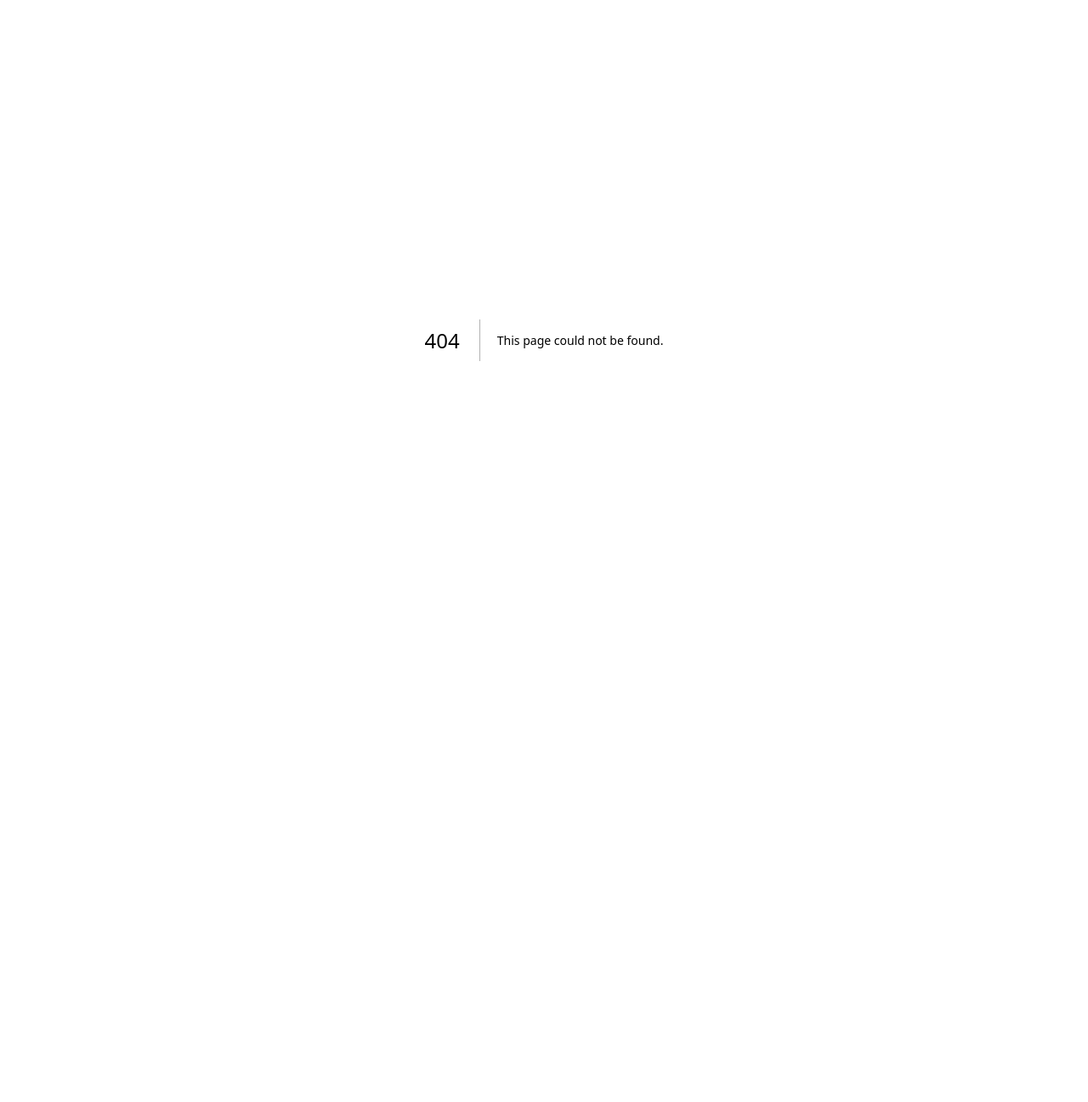
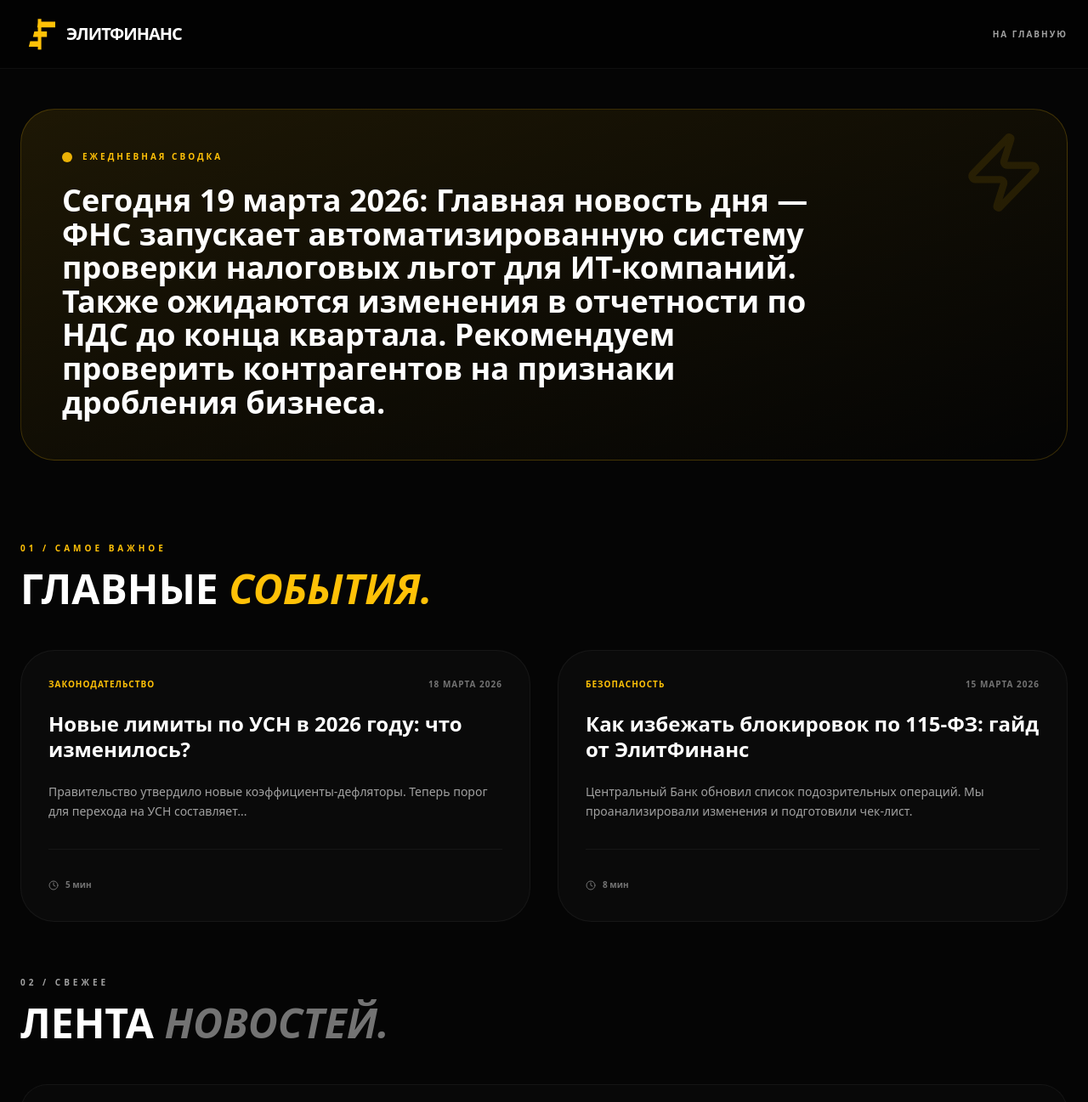
Before and after one commit to VARONA12/Buhsaitaccounting-portal, a Next.js app: page /news in a window 1280 px wide. Before the commit this address had no page. Shown: the top 1297 px of the page at 85% size. Before the commit the page ends 800 px from the top, so only its background shows below. Built offline with nearby package versions, Linux system fonts and the light colour scheme.

Commit message:
feat: replace 'Consultation' nav links with 'News' and add new /news page with AIO summary

```diff
--- /dev/null
+++ b/src/app/news/page.tsx
@@ -0,0 +1,176 @@
+"use client";
+
+import { motion } from "framer-motion";
+import Link from "next/link";
+import React, { useState } from "react";
+import {
+  Building,
+  ArrowLeft,
+  Clock,
+  ChevronRight,
+  Zap,
+  TrendingUp,
+  FileText
+} from "lucide-react";
+import { Logo } from "@/components/Logo";
+
+// Mock Data for News
+const DAILY_SUMMARY = "Сегодня 19 марта 2026: Главная новость дня — ФНС запускает автоматизированную систему проверки налоговых льгот для ИТ-компаний. Также ожидаются изменения в отчетности по НДС до конца квартала. Рекомендуем проверить контрагентов на признаки дробления бизнеса.";
+
+const IMPORTANT_NEWS = [
+  {
+    id: "1",
+    title: "Новые лимиты по УСН в 2026 году: что изменилось?",
+    date: "18 Марта 2026",
+    category: "Законодательство",
+    desc: "Правительство утвердило новые коэффициенты-дефляторы. Теперь порог для перехода на УСН составляет...",
+    time: "5 мин"
+  },
+  {
+    id: "2",
+    title: "Как избежать блокировок по 115-ФЗ: гайд от ЭлитФинанс",
+    date: "15 Марта 2026",
+    category: "Безопасность",
+    desc: "Центральный Банк обновил список подозрительных операций. Мы проанализировали изменения и подготовили чек-лист.",
+    time: "8 мин"
+  }
+];
+
+const FRESH_NEWS = [
+  {
+    id: "3",
+    title: "Продление сроков подачи деклараций для малого бизнеса",
+    date: "Сегодня",
+    category: "ФНС",
+    desc: "Спецпредложение для ИП: новые сроки и упрощенная форма подачи документов.",
+    time: "2 мин"
+  },
+  {
+    id: "4",
+    title: "Цифровой рубль для бизнеса: первые шаги и преимущества",
+    date: "Вчера",
+    category: "Финтех",
+    desc: "Разбираемся, как новая форма валюты повлияет на расчеты с контрагентами.",
+    time: "4 мин"
+  }
+];
+
+export default function NewsPage() {
+  return (
+    <div className="min-h-screen bg-[#050505] text-white font-sans selection:bg-primary/30 selection:text-primary">
+      {/* Header */}
+      <nav className="fixed top-0 left-0 w-full z-[100] border-b border-white/[0.05] bg-black/50 backdrop-blur-2xl">
+        <div className="max-w-7xl mx-auto px-6 h-16 xl:h-20 flex items-center justify-between">
+          <Link href="/" className="flex items-center gap-3 group">
+            <div className="flex items-center justify-center transition-transform group-hover:scale-110">
+              <Logo size={42} />
+            </div>
+            <span className="font-bold text-lg xl:text-xl tracking-tighter uppercase">ЭлитФинанс</span>
+          </Link>
+          <Link href="/" className="text-[10px] font-bold uppercase tracking-[0.2em] text-neutral-400 hover:text-white transition-colors">
+            На главную
+          </Link>
+        </div>
+      </nav>
+
+      <main className="pt-32 pb-24 px-6">
+        <div className="max-w-7xl mx-auto space-y-24">
+
+          {/* Daily Summary - AIO Magnet */}
+          <section>
+            <div className="p-8 xl:p-12 rounded-[40px] bg-gradient-to-br from-primary/10 to-transparent border border-primary/20 relative overflow-hidden">
+              <div className="absolute top-0 right-0 p-6 opacity-10">
+                <Zap size={100} className="text-primary" />
+              </div>
+              <div className="relative z-10 space-y-6">
+                <div className="flex items-center gap-3">
+                  <span className="w-3 h-3 rounded-full bg-primary animate-pulse" />
+                  <span className="text-[10px] font-bold uppercase tracking-[0.3em] text-primary">Ежедневная сводка</span>
+                </div>
+                <h2 className="text-2xl xl:text-4xl font-bold tracking-tightest leading-[1.1] max-w-4xl">
+                  {DAILY_SUMMARY}
+                </h2>
+              </div>
+            </div>
+          </section>
+
+          <div className="grid grid-cols-1 lg:grid-cols-12 gap-16">
+            {/* Important News */}
+            <div className="lg:col-span-12">
+              <div className="flex items-end justify-between mb-12">
+                <div className="space-y-4">
+                  <h2 className="text-[10px] font-bold uppercase tracking-[0.4em] text-primary">01 / Самое важное</h2>
+                  <div className="text-4xl xl:text-5xl font-bold tracking-tightest leading-none">
+                    ГЛАВНЫЕ <span className="text-primary italic">СОБЫТИЯ.</span>
+                  </div>
+                </div>
+              </div>
+
+              <div className="grid grid-cols-1 md:grid-cols-2 gap-8">
+                {IMPORTANT_NEWS.map((news) => (
+                  <div key={news.id} className="group p-8 rounded-[40px] bg-neutral-900/30 border border-white/5 hover:border-primary/30 transition-all flex flex-col justify-between hover:bg-neutral-900/50">
+                    <div className="space-y-6">
+                      <div className="flex justify-between items-center text-[10px] font-bold uppercase tracking-widest text-neutral-500">
+                        <span className="text-primary">{news.category}</span>
+                        <span>{news.date}</span>
+                      </div>
+                      <h3 className="text-2xl font-bold tracking-tightest leading-tight group-hover:text-primary transition-colors">
+                        {news.title}
+                      </h3>
+                      <p className="text-neutral-400 text-sm leading-relaxed">
+                        {news.desc}
+                      </p>
+                    </div>
+                    <div className="mt-8 pt-8 border-t border-white/5 flex items-center justify-between group-hover:border-primary/20 transition-colors">
+                      <div className="flex items-center gap-2 text-[10px] font-bold text-neutral-500">
+                        <Clock size={12} /> {news.time}
+                      </div>
+                      <button className="text-primary opacity-0 group-hover:opacity-100 transition-all translate-x-4 group-hover:translate-x-0">
+                        <ChevronRight size={20} />
+                      </button>
+                    </div>
+                  </div>
+                ))}
+              </div>
+            </div>
+
+            {/* Fresh News */}
+            <div className="lg:col-span-12">
+              <div className="flex items-end justify-between mb-12">
+                <div className="space-y-4">
+                  <h2 className="text-[10px] font-bold uppercase tracking-[0.4em] text-neutral-400">02 / Свежее</h2>
+                  <div className="text-4xl xl:text-5xl font-bold tracking-tightest leading-none">
+                    ЛЕНТА <span className="text-neutral-500 italic">НОВОСТЕЙ.</span>
+                  </div>
+                </div>
+              </div>
+
+              <div className="space-y-6">
+                {FRESH_NEWS.map((news) => (
+                  <div key={news.id} className="flex flex-col md:flex-row gap-6 p-6 rounded-[32px] bg-neutral-900/20 border border-white/5 hover:bg-white/[0.02] transition-colors items-center group">
+                    <div className="w-16 h-16 rounded-2xl bg-white/5 flex items-center justify-center text-primary group-hover:bg-primary group-hover:text-black transition-colors">
+                      <Clock size={24} />
+                    </div>
+                    <div className="flex-1 space-y-2">
+                       <div className="flex gap-4 text-[9px] font-bold uppercase tracking-widest text-neutral-500">
+                         <span className="text-primary">{news.category}</span>
+                         <span>{news.date}</span>
+                       </div>
+                       <h4 className="text-lg font-bold tracking-tightest leading-tight">{news.title}</h4>
+                       <p className="text-sm text-neutral-500 line-clamp-1">{news.desc}</p>
+                    </div>
+                    <button className="p-4 rounded-xl border border-white/10 hover:border-primary/50 text-neutral-500 hover:text-primary transition-all">
+                      <ArrowLeft className="rotate-180" size={16} />
+                    </button>
+                  </div>
+                ))}
+              </div>
+            </div>
+          </div>
+        </div>
+      </main>
+
+      {/* Footer is same as main page, but simpler for now or used as component */}
+    </div>
+  );
+}
--- a/src/app/page.tsx
+++ b/src/app/page.tsx
@@ -198,9 +198,9 @@ export default function LandingPage() {
               { label: "Кейсы", id: "cases" },
               { label: "Отзывы", id: "testimonials" },
               { label: "О компании", id: "about" },
-              { label: "Консультация", onClick: () => setIsFormOpen(true) },
+              { label: "Новости", href: "/news" },
               { label: "Статьи", href: "/articles" }
-            ].map((item) => (
+            ].map((item: any) => (
               item.href ? (
                 <Link
                   key={item.label}
@@ -209,14 +209,6 @@ export default function LandingPage() {
                 >
                   {item.label}
                 </Link>
-              ) : item.onClick ? (
-                <button
-                  key={item.label}
-                  onClick={item.onClick}
-                  className="text-[10px] font-bold uppercase tracking-[0.2em] text-neutral-400 hover:text-white transition-colors"
-                >
-                  {item.label}
-                </button>
               ) : (
                 <a
                   key={item.label}
@@ -265,9 +257,9 @@ export default function LandingPage() {
                   { label: "Кейсы", id: "cases" },
                   { label: "Отзывы", id: "testimonials" },
                   { label: "О компании", id: "about" },
-                  { label: "Консультация", onClick: () => { setIsMenuOpen(false); setIsFormOpen(true); } },
+                  { label: "Новости", href: "/news" },
                   { label: "Статьи", href: "/articles" }
-                ].map((item) => (
+                ].map((item: any) => (
                   item.href ? (
                     <Link
                       key={item.label}
```
